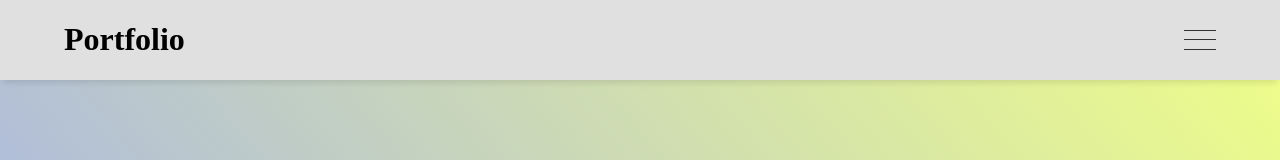
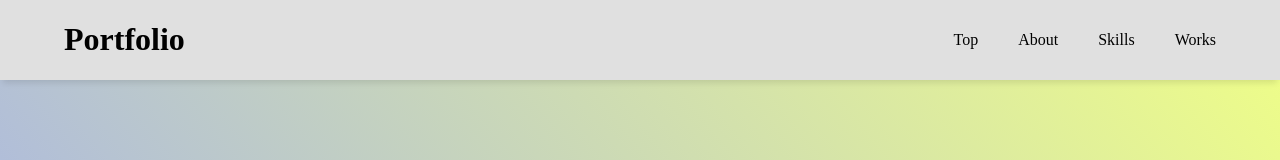
Before and after one commit to Kazuhiro-Mimaki/My-Portfolio, a Vue app: page / in a window 1280 px wide. Shown: the top 160 px of the page. Built offline with nearby package versions, Linux system fonts and the light colour scheme; what vue-smoothscroll, vue-typer would draw is missing.

Commit message:
modify humberger menu

```diff
--- a/src/components/pages/Header.vue
+++ b/src/components/pages/Header.vue
@@ -3,22 +3,28 @@
     <div class="header">
       <h1 class="title">Portfolio</h1>
 
-      <!-- スマホサイズの場合 -->
-      <ul class="hamburger_btn" @click='activeBtn=!activeBtn'>
+      <!-- PCサイズ -->
+      <ul class="nav-bar isPCHidden">
+        <li><a href="#" @click="clickSmoothScroll('#top')">Top</a></li>
+        <li><a href="#" @click="clickSmoothScroll('#about')">About</a></li>
+        <li><a href="#" @click="clickSmoothScroll('#skills')">Skills</a></li>
+        <li><a href="#" @click="clickSmoothScroll('#works')">Works</a></li>
+      </ul>
+
+      <!-- スマホサイズ -->
+      <ul class="hamburger_btn isMobileHidden" @click='activeBtn=!activeBtn'>
         <li class="line line_01" :class="{'btn_line01':activeBtn}"></li>
         <li class="line line_02" :class="{'btn_line02':activeBtn}"></li>
         <li class="line line_03" :class="{'btn_line03':activeBtn}"></li>
       </ul>
       <!--サイドバー-->
       <transition name="menu">
-        <!-- <div class="menu" v-if="activeBtn"> -->
           <ul class="menu" v-if="activeBtn">
               <li><a href="#" @click="clickSmoothScroll('#top')">Top</a></li>
               <li><a href="#" @click="clickSmoothScroll('#about')">About</a></li>
               <li><a href="#" @click="clickSmoothScroll('#skills')">Skills</a></li>
               <li><a href="#" @click="clickSmoothScroll('#works')">Works</a></li>
           </ul>
-        <!-- </div> -->
       </transition>
     </div>
   </header>
@@ -48,6 +54,58 @@ export default {
 
 <style scoped>
 
+header {
+  box-shadow: 0px 6px 6px -3px rgba(0,0,0,0.1);
+  top: 0;
+  position: sticky;
+  background-color: #e0e0e0;
+  z-index: 1;
+  /* position: fixed; */
+}
+
+.header{
+  display: flex;
+  justify-content: space-between;
+  align-items: center;
+  margin: 0 auto;
+  width: 90%;
+}
+
+.nav-bar {
+  display: flex;
+}
+
+.nav-bar li {
+  margin-left: 40px;
+}
+
+li {
+  list-style: none;
+}
+
+.nav-bar a {
+  color: black;
+  text-decoration: none;
+}
+
+.nav-bar li:hover {
+  cursor: pointer;
+  border-bottom: solid 1px #000;
+}
+
+.isMobileHidden {
+  display: none;
+}
+
+@media screen and (max-width: 480px) {
+
+  .isPCHidden {
+    display: none;
+  }
+
+  .isMobileHidden {
+    display: initial;
+  }
 
   .hamburger_btn {
     /* position: fixed; 常に最上部に表示したいので固定 */
@@ -129,44 +187,7 @@ export default {
     padding: 0;
   }
 
-
-
-
-header {
-  box-shadow: 0px 6px 6px -3px rgba(0,0,0,0.1);
-  top: 0;
-  position: sticky;
-  background-color: #e0e0e0;
-  z-index: 1;
-  /* position: fixed; */
 }
-
-.header{
-  display: flex;
-  justify-content: space-between;
-  align-items: center;
-  margin: 0 auto;
-  width: 90%;
-}
-
-/* ul {
-  display: flex;
-  list-style: none;
-}
-
-li {
-  margin-left: 40px;
-}
-
-a {
-  color: black;
-  text-decoration: none;
-}
-
-li:hover {
-  cursor: pointer;
-  border-bottom: solid 1px #000;
-} */
 
 </style>
 
```
Lines whose indentation alone changed are shown as unchanged.
